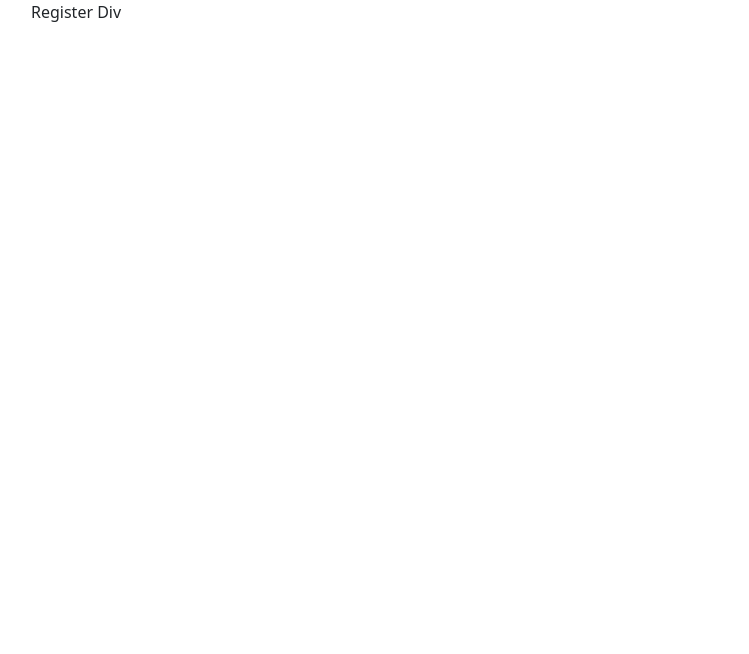
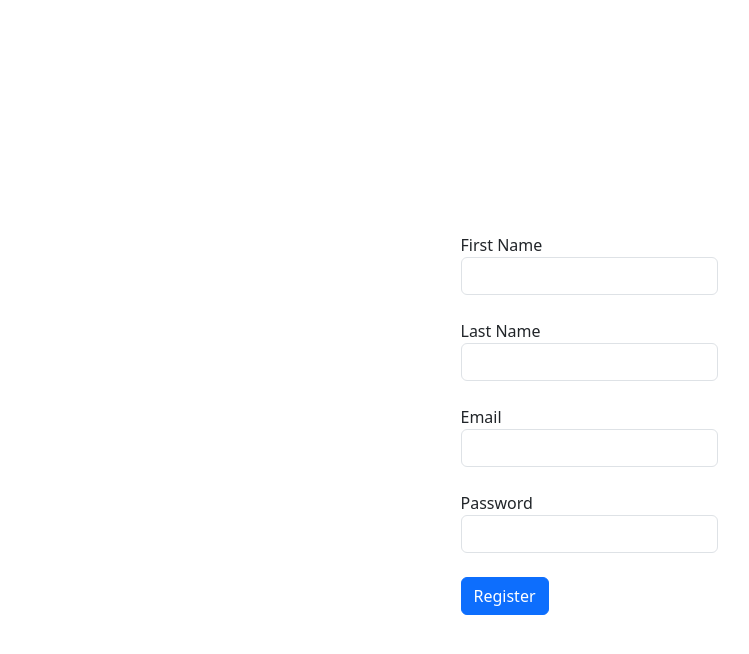
Before and after one commit to MahmoudHDev/Task-Manager-Application, a React (Create React App) app in the folder client/: page /register in a window 1280 px wide. Shown: the top 654 px of the page, without its empty margins (51-800 px from the left). Built offline with nearby package versions, Linux system fonts and the light colour scheme.

Commit message:
adding the rest of components and adding the post methods

```diff
--- a/client/src/App.js
+++ b/client/src/App.js
@@ -1,8 +1,9 @@
-import { Link, Route, Routes } from 'react-router-dom'
+import { Route, Routes } from 'react-router-dom'
 import Login from './components/Login.js';
 import Register from './components/Register.js';
 import NotFound from './components/NotFound.js';
 import Main from './components/Main.js';
+import Home from './components/Home.js';
 
 
 function App() {
@@ -12,6 +13,7 @@ function App() {
         <Route path='/' element={<Main />}></Route>
         <Route path='/login' element={<Login />}></Route>
         <Route path='/register' element={<Register />}></Route>
+        <Route path='/home' element={<Home />}></Route>
         <Route path='*' element={<NotFound />}></Route>
       </Routes>
     </div>
--- a/client/src/components/Home.js
+++ b/client/src/components/Home.js
@@ -1,10 +1,16 @@
 
 
-const Home = ()=> {
+const Home = () => {
+
+    const username = "X"
+
     return (<>
-        <p>Home Web Page</p>
+        <div className="container">
+            <nav>
+                <h1 className="text-center">Hello {username}</h1>
+            </nav>
+        </div>
     </>
-
     );
 }
 
--- a/client/src/components/Login.js
+++ b/client/src/components/Login.js
@@ -2,14 +2,13 @@ import '../App.css'
 import { useState } from 'react'
 import axios from 'axios';
 
-
 const Login = () => {
 
 
-    const loginURI = 'localhost:9000/login';
-
+    const loginURI = 'http://localhost:9000/login';
 
     const [userInfo, setUserInfo] = useState({})
+
     const handleChange = (e) => {
 
         const name = e.target.name;
@@ -17,17 +16,32 @@ const Login = () => {
         setUserInfo(values => ({ ...values, [name]: value }))
 
     }
+
     const handleSubmit = (e) => {
         e.preventDefault();
-        axios.post(loginURI)
+        handleLogin()
+    }
+
+    const handleLogin = async () => {
+        try {
+            const response = await axios.post(loginURI, userInfo)
+            if (response.data) {
+                console.log("successfully login");
+                console.log(response.data._doc);
+            } else {
+                console.log("Wrong Email or password");
+            }
+        } catch (error) {
+            console.log("Error has been occured while login" + error);
+        }
     }
 
     return (
 
         <div className="container d-flex justify-content-center align-items-center login-form">
-            <form action='/login' method='post'>
+            <form action='/login' method='post' onSubmit={handleSubmit}>
                 <div className="mb-3">
-                    <label for="InputEmail1" className="form-label">Email address</label>
+                    <label className="form-label">Email address</label>
                     <input type="email" className="form-control"
                         id="InputEmail1"
                         name='email'
@@ -38,7 +52,7 @@ const Login = () => {
                 </div>
 
                 <div className="mb-3">
-                    <label for="InputPassword1" className="form-label">Password</label>
+                    <label className="form-label">Password</label>
                     <input type="password" className="form-control"
                         id="InputPassword1"
                         name='password'
@@ -47,8 +61,8 @@ const Login = () => {
                     />
                 </div>
                 <div className="mb-3 form-check">
-                    <input type="checkbox" className="form-check-input" id="exampleCheck1" name='saveLogin' value={userInfo.saveLogin || false} />
-                    <label className="form-check-label" for="exampleCheck1">Remember me</label>
+                    <input type="checkbox" className="form-check-input" id="exampleCheck1" />
+                    <label className="form-check-label">Remember me</label>
                 </div>
                 <button type="submit" className="btn btn-primary">Submit</button>
             </form>
--- a/client/src/components/Register.js
+++ b/client/src/components/Register.js
@@ -1,9 +1,99 @@
+import { useState } from "react";
+import axios from 'axios';
 
 const Register = () => {
+    const regURI = 'http://localhost:9000/register'
+    const [newUserInfo, setNewUserInfo] = useState({});
+
+    const handleChange = (e) => {
+        const name = e.target.name;
+        const value = e.target.value;
+
+        setNewUserInfo(values => ({ ...values, [name]: value }))
+
+    }
+    const handleSubmit = (e) => {
+        e.preventDefault()
+        handleRegister()
+    }
+
+    const handleRegister = () => {
+        try {
+            const response = axios.post(regURI, newUserInfo)
+            if (response.data) {
+                console.log('Success')
+            } else {
+                console.log('Error Has been occured')
+            }
+        } catch (error) {
+            console.log("Error has been occured from posting")
+        }
+    }
 
     return (<>
-        <div className="container">
-            <p>Register Div</p>
+        <br></br>
+        <div className="container d-flex justify-content-center align-items-center" style={{ height: '100vh' }}>
+            <form action="/register" method="post" onSubmit={handleSubmit}>
+                <div className="input-group">
+                    <label id="firstname" >
+                        First Name
+                        <input id="firstname"
+                            type="text"
+                            name="fName"
+                            className="form-control"
+                            onChange={handleChange}
+                            value={newUserInfo.fName || ''}
+                        />
+                    </label>
+                </div>
+                <br></br>
+                <div>
+                    <label id="lastname">
+                        Last Name
+                        <input
+                            type="text"
+                            id="lastname"
+                            name="lName"
+                            className="form-control"
+                            onChange={handleChange}
+                            value={newUserInfo.lName || ''}
+                        />
+
+                    </label>
+                </div>
+                <br></br>
+
+                <div>
+                    <label id="email">
+                        Email
+                        <input type="email"
+                            id="email"
+                            name="email"
+                            className="form-control"
+                            onChange={handleChange}
+                            value={newUserInfo.email || ''}
+                        />
+                    </label>
+                </div>
+                <br></br>
+
+                <div>
+                    <label id="password">
+                        Password
+                        <input
+                            type="password"
+                            id="password"
+                            name="password"
+                            className="form-control"
+                            onChange={handleChange}
+                            value={newUserInfo.password || ''}
+                        />
+                    </label>
+                </div>
+                <br></br>
+                <button className="btn btn-primary">Register</button>
+            </form>
+
         </div>
     </>)
 };
```
Also changed, not shown: 1 other file (tests, documents, lock files or other folders).
